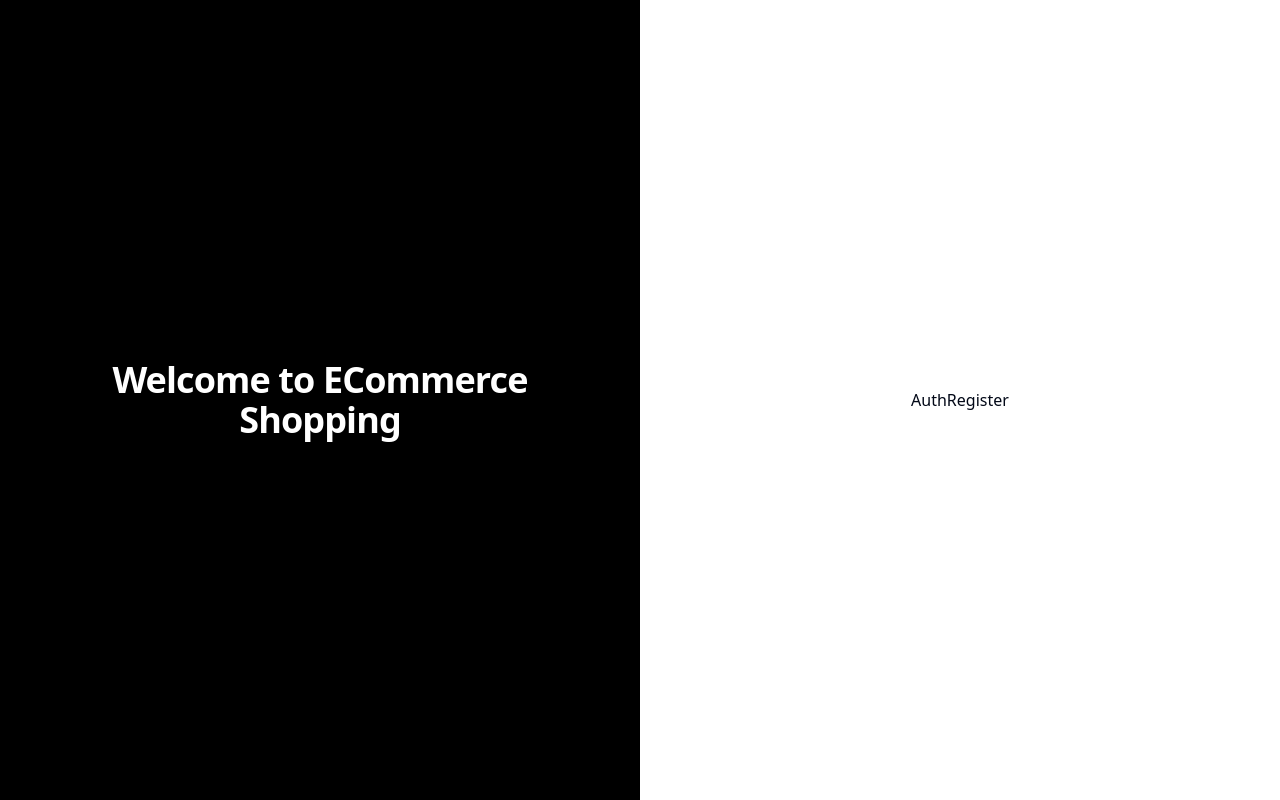
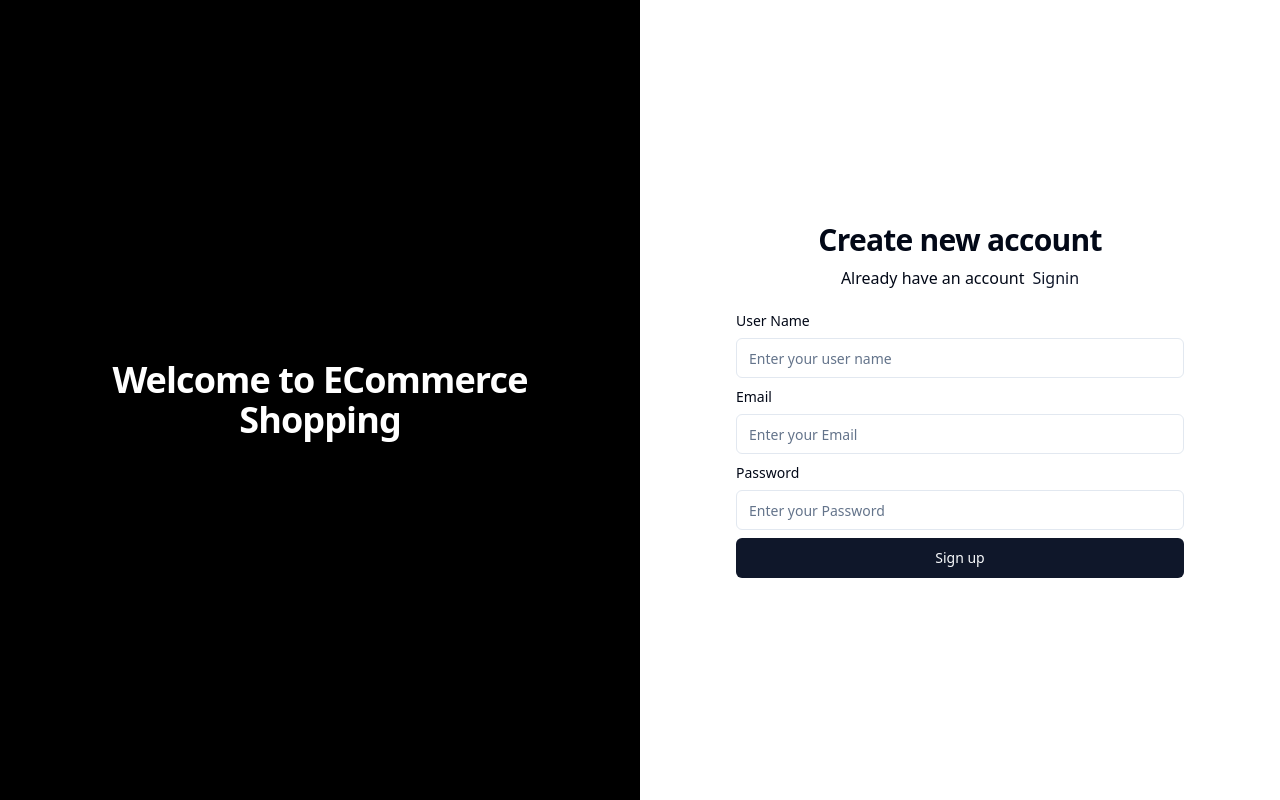
Before and after one commit to likeam/Mern-Full-Stack-ECommerce, a React (Vite) app in the folder client/: page /auth/register in a window 1280 px wide. Built offline with nearby package versions, Linux system fonts and the light colour scheme.

Commit message:
Building Login and Register Section

```diff
--- a/client/src/components/common/Form.jsx
+++ b/client/src/components/common/Form.jsx
@@ -1,3 +1,4 @@
+import { Button } from "../ui/button";
 import { Input } from "../ui/input";
 import { Label } from "../ui/label";
 import {
@@ -7,10 +8,19 @@ import {
   SelectTrigger,
   SelectValue,
 } from "../ui/select";
+import { Textarea } from "../ui/textarea";
 
-const CommonForm = ({ formControls }) => {
+const CommonForm = ({
+  formControls,
+  formData,
+  setFormData,
+  onSubmit,
+  buttonText,
+}) => {
   const renderInputsByComponentType = (getConrolItem) => {
     let element = null;
+    const value = formData[getConrolItem.name] || "";
+
     switch (getConrolItem.componentType) {
       case "input":
         element = (
@@ -19,20 +29,37 @@ const CommonForm = ({ formControls }) => {
             placeholder={getConrolItem.placeholder}
             id={getConrolItem.name}
             type={getConrolItem.type}
+            value={value}
+            onChange={(e) =>
+              setFormData({
+                ...formData,
+                [getConrolItem.name]: e.target.value,
+              })
+            }
           />
         );
 
         break;
       case "select":
         element = (
-          <Select>
+          <Select
+            onValueChange={(value) =>
+              setFormData({
+                ...formData,
+                [getConrolItem.name]: value,
+              })
+            }
+            value={value}
+          >
             <SelectTrigger className=" w-full">
               <SelectValue placeholder={getConrolItem.placeholder} />
             </SelectTrigger>
             <SelectContent>
               {getConrolItem.options && getConrolItem.options.length > 0
                 ? getConrolItem.options.map((optionItem) => (
-                    <SelectItem>{optionItem.label}</SelectItem>
+                    <SelectItem key={optionItem.id} value={optionItem.id}>
+                      {optionItem.label}
+                    </SelectItem>
                   ))
                 : null}
             </SelectContent>
@@ -42,11 +69,18 @@ const CommonForm = ({ formControls }) => {
         break;
       case "textarea":
         element = (
-          <Input
+          <Textarea
             name={getConrolItem.name}
             placeholder={getConrolItem.placeholder}
             id={getConrolItem.name}
             type={getConrolItem.type}
+            value={value}
+            onChange={(e) =>
+              setFormData({
+                ...formData,
+                [getConrolItem.name]: e.target.value,
+              })
+            }
           />
         );
 
@@ -59,15 +93,22 @@ const CommonForm = ({ formControls }) => {
             placeholder={getConrolItem.placeholder}
             id={getConrolItem.name}
             type={getConrolItem.type}
+            value={value}
+            onChange={(e) =>
+              setFormData({
+                ...formData,
+                [getConrolItem.name]: e.target.value,
+              })
+            }
           />
         );
         break;
-    };
+    }
     return element;
   };
 
   return (
-    <form>
+    <form onSubmit={onSubmit}>
       <div className=" flex flex-col gap-3">
         {formControls.map((controlItem) => (
           <div className=" grid w-full gap-1.5" key={formControls.name}>
@@ -76,6 +117,9 @@ const CommonForm = ({ formControls }) => {
           </div>
         ))}
       </div>
+      <Button type="submit" className=" mt-2 w-full">
+        {buttonText || "Submit"}
+      </Button>
     </form>
   );
 };
--- /dev/null
+++ b/client/src/components/ui/textarea.jsx
@@ -0,0 +1,18 @@
+import * as React from "react"
+
+import { cn } from "@/lib/utils"
+
+const Textarea = React.forwardRef(({ className, ...props }, ref) => {
+  return (
+    (<textarea
+      className={cn(
+        "flex min-h-[80px] w-full rounded-md border border-input bg-background px-3 py-2 text-sm ring-offset-background placeholder:text-muted-foreground focus-visible:outline-none focus-visible:ring-2 focus-visible:ring-ring focus-visible:ring-offset-2 disabled:cursor-not-allowed disabled:opacity-50",
+        className
+      )}
+      ref={ref}
+      {...props} />)
+  );
+})
+Textarea.displayName = "Textarea"
+
+export { Textarea }
--- a/client/src/config/index.js
+++ b/client/src/config/index.js
@@ -21,3 +21,20 @@ export  const registerFormControls = [
     type: "password",
   },
 ];
+export  const loginFormControls = [
+
+  {
+    name: "email",
+    label: "Email",
+    placeholder: "Enter your Email",
+    componentType: "input",
+    type: "email",
+  },
+  {
+    name: "password",
+    label: "Password",
+    placeholder: "Enter your Password",
+    componentType: "input",
+    type: "password",
+  },
+];
--- a/client/src/pages/auth/Login.jsx
+++ b/client/src/pages/auth/Login.jsx
@@ -1,12 +1,39 @@
+import CommonForm from "../../components/common/Form";
+import { loginFormControls } from "@/config";
+import { useState } from "react"
+import { Link } from "react-router-dom"
 
 
 
 function AuthLogin () {
-  return (
-    <div>
-      Login
+
+  const initialState = {
+
+    email: '',
+    password: '',
+  }
+
+  const [formData, setFormData] = useState(initialState);
+
+  const onSubmit = () => {}
+
+  return  <>
+  <div className=" mx-auto w-full max-w-md space-y-6">
+    <div className=" text-center">
+      <h1 className=" text-3xl font-bold tracking-tight text-foreground">Signin to account</h1>
+      <p className=" mt-2">Don't have an account
+        <Link to='/auth/register' className=" font-medium ml-2 text-primary hover:underline">Register</Link>
+      </p>
     </div>
-  )
+    <CommonForm
+      formControls={loginFormControls}
+      buttonText={'Sign in'}
+      formData={formData}
+      setFormData={setFormData}
+      onSubmit={onSubmit}
+    />
+  </div>
+</>
 }
 
 export default AuthLogin
--- a/client/src/pages/auth/Register.jsx
+++ b/client/src/pages/auth/Register.jsx
@@ -1,10 +1,38 @@
+import CommonForm from "../../components/common/Form";
+import { registerFormControls } from "@/config";
+import { useState } from "react"
+import { Link } from "react-router-dom"
 
 
  function AuthRegister() {
-  return (
-    <div>
-      AuthRegister
+
+  const initialState = {
+    userName: '',
+    email: '',
+    password: '',
+  }
+
+  const [formData, setFormData] = useState(initialState);
+
+  const onSubmit = () => {}
+
+
+  return <>
+    <div className=" mx-auto w-full max-w-md space-y-6">
+      <div className=" text-center">
+        <h1 className=" text-3xl font-bold tracking-tight text-foreground">Create new account</h1>
+        <p className=" mt-2">Already have an account
+          <Link to='/auth/login' className=" font-medium ml-2 text-primary hover:underline">Signin</Link>
+        </p>
+      </div>
+      <CommonForm
+        formControls={registerFormControls}
+        buttonText={'Sign up'}
+        formData={formData}
+        setFormData={setFormData}
+        onSubmit={onSubmit}
+      />
     </div>
-  )
+  </>
 }
 export default AuthRegister
```
